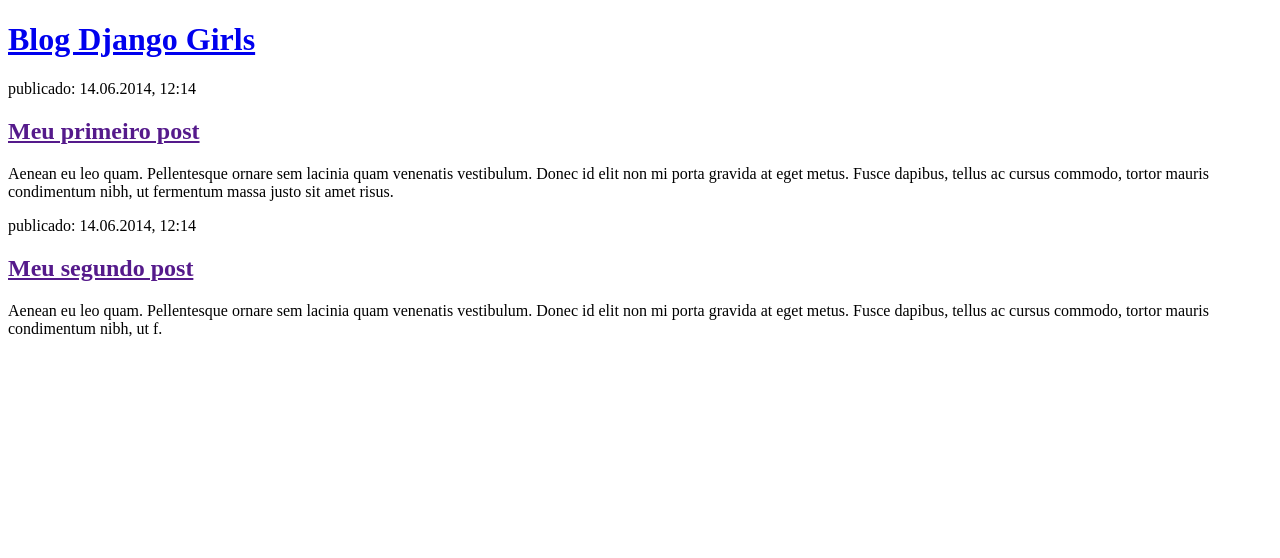
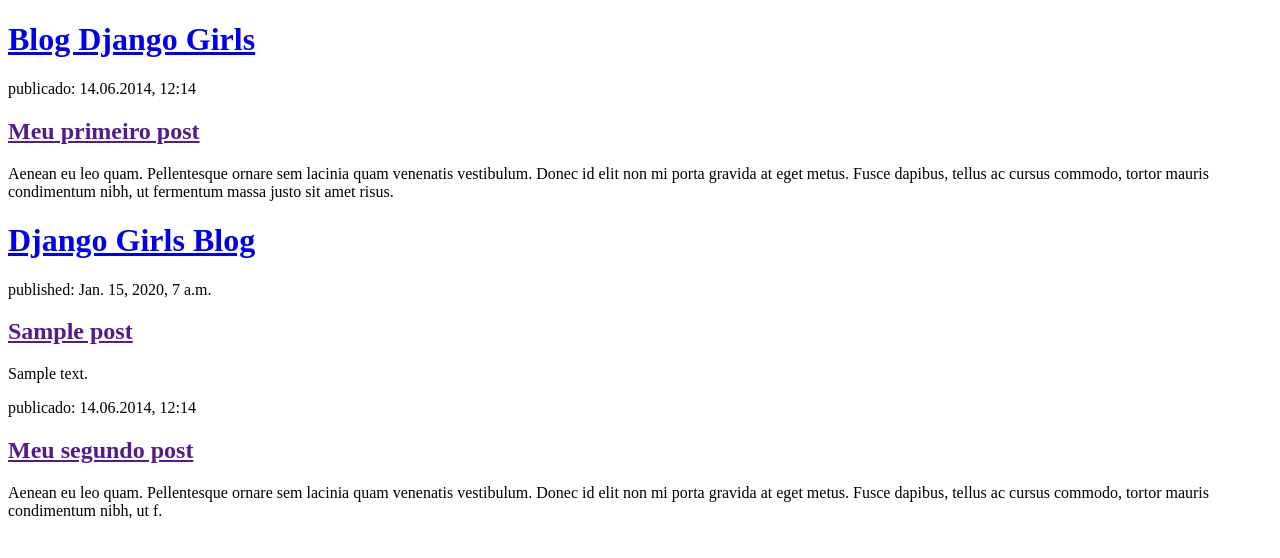
Before and after one commit to davicosta66/my-first-blog, a Django app: template blog/templates/blog/post_list.html in a window 1280 px wide. Shown: the top 558 px of the page. Run offline with Django 3.2, Linux system fonts and the light colour scheme; the template is opened without the code that fills it: values that come from a table or form of the project are taken from there, others are empty; tables that the repository leaves empty hold one stand-in row (values such as "Sample post").

Commit message:
Modificação do post_list.html e views.

```diff
--- a/blog/templates/blog/post_list.html
+++ b/blog/templates/blog/post_list.html
@@ -16,7 +16,17 @@
         <h2><a href="">Meu primeiro post</a></h2>
         <p>Aenean eu leo quam. Pellentesque ornare sem lacinia quam venenatis vestibulum. Donec id elit non mi porta gravida at eget metus. Fusce dapibus, tellus ac cursus commodo, tortor mauris condimentum nibh, ut fermentum massa justo sit amet risus.</p>
     </div>
+    <div>
+        <h1><a href="/">Django Girls Blog</a></h1>
+    </div>
 
+    {% for post in posts %}
+        <div>
+            <p>published: {{ post.published_date }}</p>
+            <h2><a href="">{{ post.title }}</a></h2>
+            <p>{{ post.text|linebreaksbr }}</p>
+        </div>
+    {% endfor %}
     <div>
         <p>publicado: 14.06.2014, 12:14</p>
         <h2><a href="">Meu segundo post</a></h2>
--- a/blog/views.py
+++ b/blog/views.py
@@ -1,5 +1,8 @@
 from django.shortcuts import render
+from django.utils import timezone
+from .models import Post
 
 # Create your views here.
 def post_list(request):
-    return render(request,'blog/post_list.html',{})
+    posts=Post.objects.filter(published_date_lte=timezone.now()).oreder_by('published_date')
+    return render(request,'blog/post_list.html',{'posts':posts})
```
